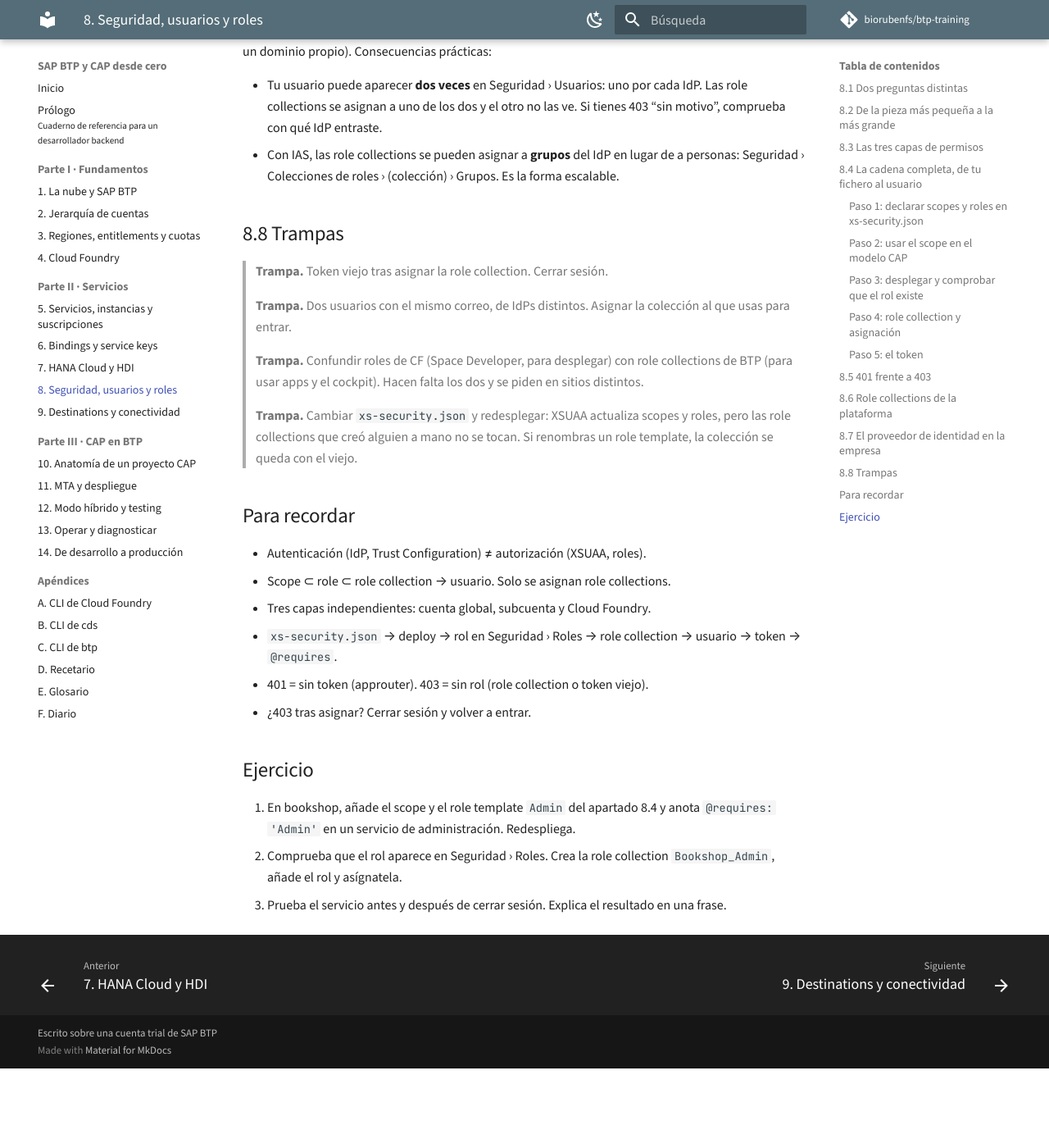
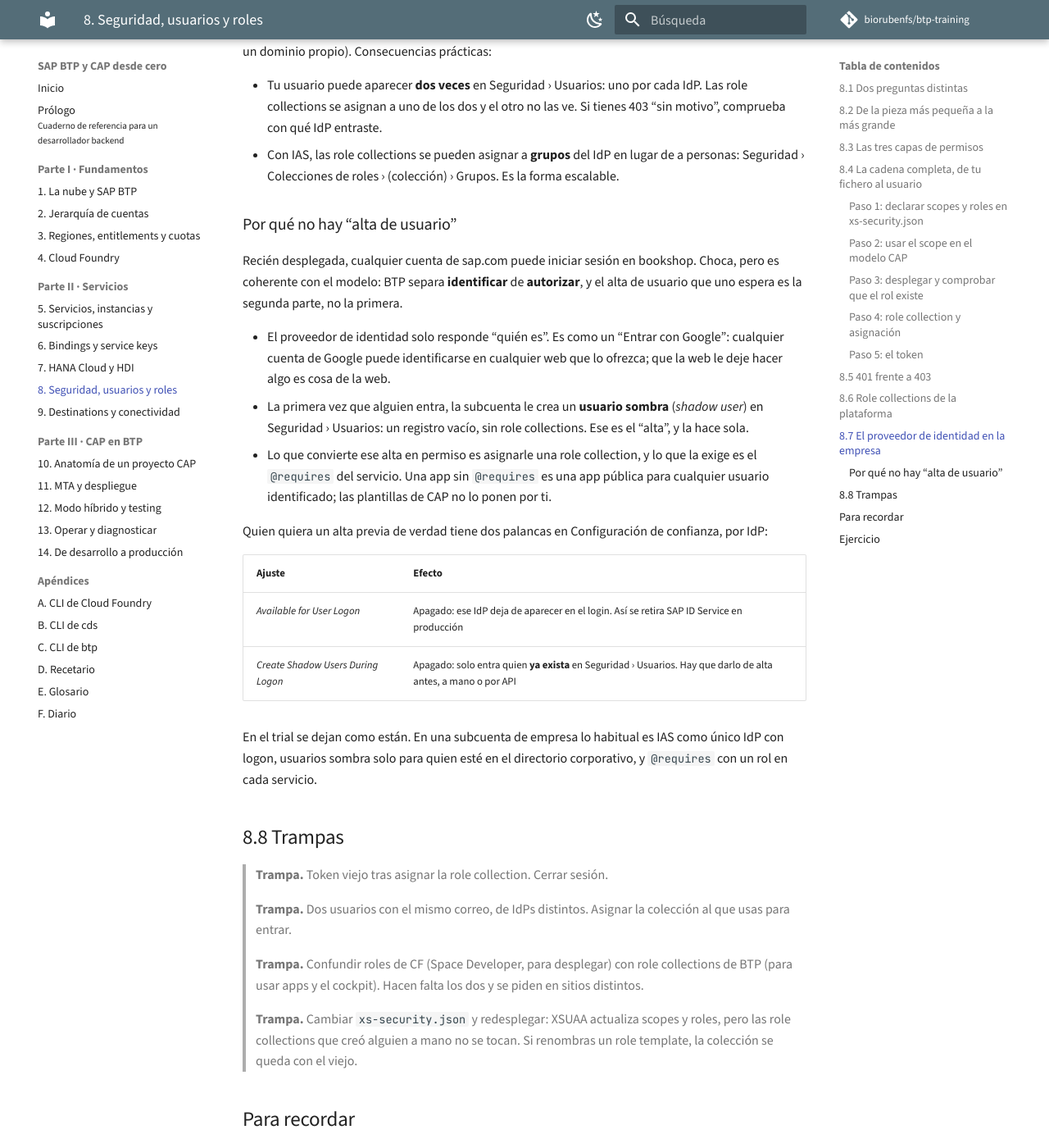
Before and after one commit to biorubenfs/btp-training, an MkDocs documentation site: the page built from libro-btp/08-seguridad-usuarios-y-roles.md, in a window 1280 px wide and 1400 px high, scrolled down 5664 px. Shown: the whole window at 82% size. Built offline with MkDocs 1.6.1 and Material for MkDocs 9.7.7, drawn with Linux system fonts in a browser that asks for light colours; comment, search, counter and statistics services are not loaded; before the commit the page ends 6967 px from its top, so only the background shows below that.

Commit message:
Capítulo 8: por qué no hay alta de usuario; usuarios sombra y los dos ajustes de la configuración de confianza
Co-Authored-By: Claude Fable 5.1 <noreply@anthropic.com>

```diff
--- a/libro-btp/08-seguridad-usuarios-y-roles.md
+++ b/libro-btp/08-seguridad-usuarios-y-roles.md
@@ -229,6 +229,36 @@ En una empresa suele haber dos: `sap.default` y el tenant de IAS corporativo
   lugar de a personas: Seguridad › Colecciones de roles › (colección) › Grupos.
   Es la forma escalable.
 
+### Por qué no hay "alta de usuario"
+
+Recién desplegada, cualquier cuenta de sap.com puede iniciar sesión en
+bookshop. Choca, pero es coherente con el modelo: BTP separa **identificar**
+de **autorizar**, y el alta de usuario que uno espera es la segunda parte,
+no la primera.
+
+- El proveedor de identidad solo responde "quién es". Es como un "Entrar con
+  Google": cualquier cuenta de Google puede identificarse en cualquier web
+  que lo ofrezca; que la web le deje hacer algo es cosa de la web.
+- La primera vez que alguien entra, la subcuenta le crea un **usuario
+  sombra** (*shadow user*) en Seguridad › Usuarios: un registro vacío, sin
+  role collections. Ese es el "alta", y la hace sola.
+- Lo que convierte ese alta en permiso es asignarle una role collection, y lo
+  que la exige es el `@requires` del servicio. Una app sin `@requires` es
+  una app pública para cualquier usuario identificado; las plantillas de CAP
+  no lo ponen por ti.
+
+Quien quiera un alta previa de verdad tiene dos palancas en Configuración de
+confianza, por IdP:
+
+| Ajuste                                  | Efecto                                                                                     |
+|-----------------------------------------|--------------------------------------------------------------------------------------------|
+| *Available for User Logon*              | Apagado: ese IdP deja de aparecer en el login. Así se retira SAP ID Service en producción  |
+| *Create Shadow Users During Logon*      | Apagado: solo entra quien **ya exista** en Seguridad › Usuarios. Hay que darlo de alta antes, a mano o por API |
+
+En el trial se dejan como están. En una subcuenta de empresa lo habitual es
+IAS como único IdP con logon, usuarios sombra solo para quien esté en el
+directorio corporativo, y `@requires` con un rol en cada servicio.
+
 ## 8.8 Trampas
 
 > **Trampa.** Token viejo tras asignar la role collection. Cerrar sesión.
```
